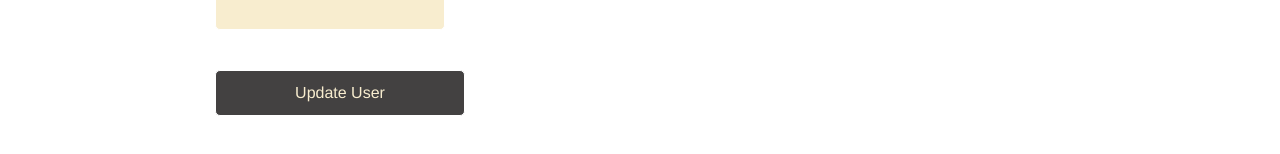
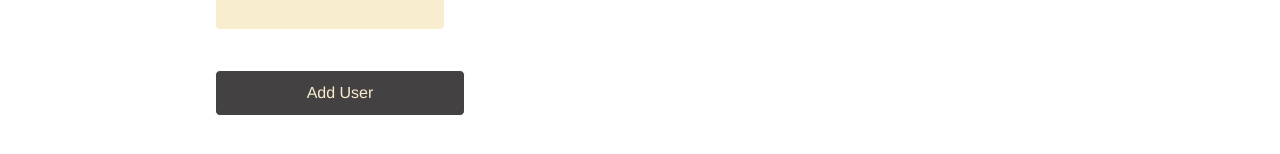
Before and after one commit to Youssef-Elsebahy/devCamp-vue3, a Vue app: page /users in a window 1280 px wide. Both pictures are taken after a click on the button "Add New User". Shown: the part 448-602 px from the top of the page. Built offline with nearby package versions, Linux system fonts and the light colour scheme.

Commit message:
cleanUp2

```diff
--- a/src/components/users/AddUsers.vue
+++ b/src/components/users/AddUsers.vue
@@ -1,34 +1,3 @@
-<!--
-<script lang="ts">
-import { defineComponent } from 'vue';
-import { reactive } from 'vue';
-let form = {}
-export default defineComponent({
-    name: "AddUsers",
-    methods: {
-        onAddUser() {
-            this.$emit('userAdded', this.form)
-            alert("form submitted")
-        }
-    },
-    setup() {
-         form = reactive({
-            firstName: "",
-            lastName: "",
-            age: "",
-            email: ""
-        })
-        return {
-            form
-        }
-    },
-    mounted() {
-        console.log(this.form)
-    }
-
-})
-</script> -->
-
 <template>
     <div class="add-users my-5">
         <form @submit.prevent="onAddUser" class="newUser-form p-2 m-2">
@@ -49,7 +18,7 @@ export default defineComponent({
                 <label for="email">Email</label>
                 <input type="email" id="email" v-model="form.email" required />
             </div>
-            <button type="submit">{{ user ? 'Update User' : 'Add User' }}</button>
+            <button type="submit">{{ user?.id ? 'Update User' : 'Add User' }}</button>
         </form>
     </div>
 </template>
@@ -108,7 +77,6 @@ export default defineComponent({
         }
 
     }
-
     button {
         margin-top: 30px;
         padding: 10px;
```
